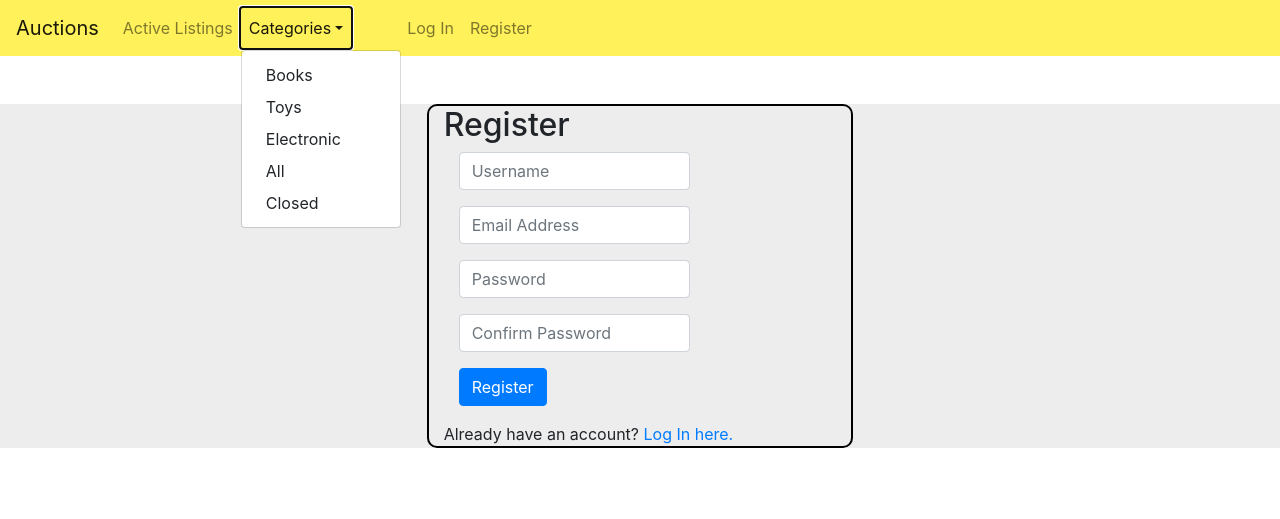
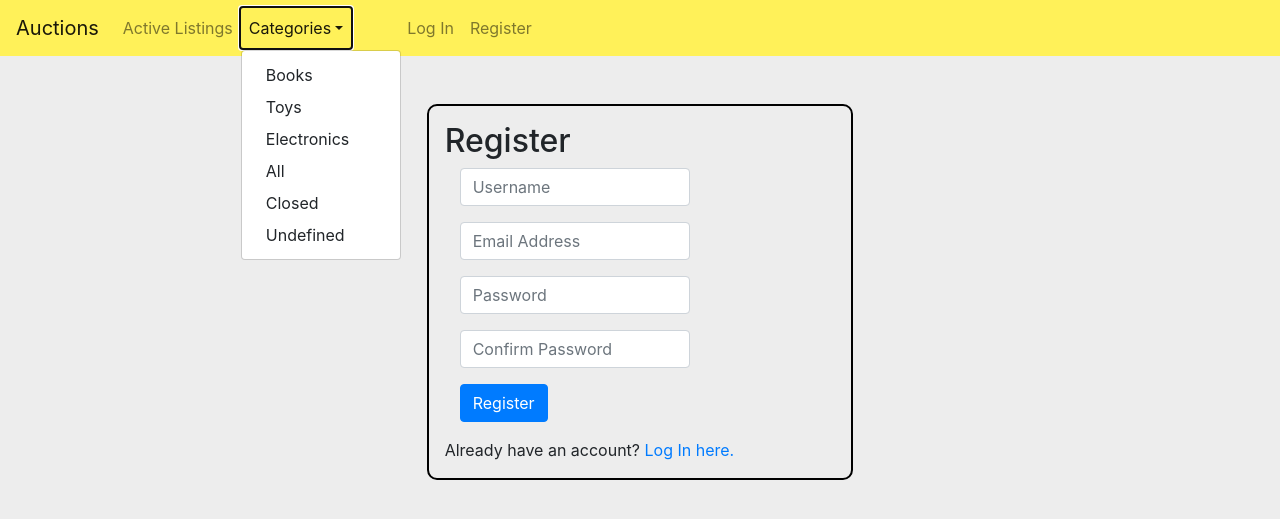
Before and after one commit to grayTurtle01/commerce, a Django app: page /register in a window 1280 px wide, after a click on "Categories". Shown: the top 519 px of the page. Run offline with Django 3.2, Linux system fonts and the light colour scheme; some libraries are stand-ins or nearby versions.

Commit message:
not_available image && Undefined Category

```diff
--- a/auctions/static/auctions/styles.css
+++ b/auctions/static/auctions/styles.css
@@ -1,6 +1,6 @@
 body {
     padding: 0px;
-    /* background-color: #fff159; */
+    background-color: #ededed;
 }
 
 nav {
--- a/auctions/templates/auctions/add_product.html
+++ b/auctions/templates/auctions/add_product.html
@@ -8,7 +8,7 @@
     {% csrf_token %}
 
     <div class="form-group">
-      <input name="product_name" type="text" placeholder="Product Name" focus
+      <input name="product_name" type="text" placeholder="Product Name" autofocus
              class="form-control"  >
     </div>
 
@@ -29,7 +29,7 @@
 
 
     <div class="form-group">
-      <select name="category" required>
+      <select name="category">
         <option value="" disabled selected>Category</option>
         <option value="Books">Books</option>
         <option value="Toys">Toys</option>
--- a/auctions/templates/auctions/layout.html
+++ b/auctions/templates/auctions/layout.html
@@ -30,9 +30,10 @@
                         <div class="dropdown-menu">
                             <a href="{% url 'products_filtered' 'Books' %}" class="dropdown-item">Books</a>
                             <a href="{% url 'products_filtered' 'Toys' %}" class="dropdown-item">Toys</a>
-                            <a href="{% url 'products_filtered' 'Electronic' %}" class="dropdown-item">Electronic</a>
+                            <a href="{% url 'products_filtered' 'Electronics' %}" class="dropdown-item">Electronics</a>
                             <a href="{% url 'products_filtered' 'All' %}" class="dropdown-item">All</a>
                             <a href="{% url 'products_filtered' 'Closed' %}" class="dropdown-item">Closed</a>
+                            <a href="{% url 'products_filtered' 'Undefined' %}" class="dropdown-item">Undefined</a>
                         </div>
                     </div>
                 </li>
--- a/auctions/templates/auctions/login.html
+++ b/auctions/templates/auctions/login.html
@@ -2,7 +2,7 @@
 
 {% block body %}
 
-    <div class="div-center col-lg-4 col-sm-8 mt-5">
+    <div class="div-center col-lg-4 col-sm-8 mt-5 p-3">
 
         <h2>Login</h2>
 
--- a/auctions/templates/auctions/register.html
+++ b/auctions/templates/auctions/register.html
@@ -2,7 +2,7 @@
 
 {% block body %}
 
-<div class="div-center col-lg-4 col-sm-8 mt-5">
+<div class="div-center col-lg-4 col-sm-8 mt-5 p-3">
     <h2>Register</h2>
 
     {% if message %}
--- a/auctions/views.py
+++ b/auctions/views.py
@@ -85,8 +85,19 @@ def add_product(request):
         description = request.POST['description']
         price = request.POST['price']
         image_url = request.POST['image_url']
-        category = request.POST['category']
         creator = request.user.username
+        try:
+            category = request.POST['category']
+        except:
+            category = "Undefined"
+
+        if image_url == "":
+            image_url = "/static/auctions/images/not_available.jpg"
+
+
+
+
+
 
         product = Product(name=name, description=description, price=price,
                           image_url=image_url, category=category, creator=creator)
@@ -99,7 +110,7 @@ def delete_product(request, product_id):
     product = Product.objects.get(pk=product_id)
     product.delete()
 
-    return redirect('index')
+    return HttpResponseRedirect(reverse('show_profile', args=(product.creator,)))
 
 @login_required(login_url='login')
 def edit_product(request, product_id):
```
Also changed, not shown: auctions/static/auctions/images/not_available.jpg (added), auctions/static/auctions/images/trump.jpg (deleted), auctions/static/auctions/images/trump_short.jpg (deleted), db.sqlite3.
